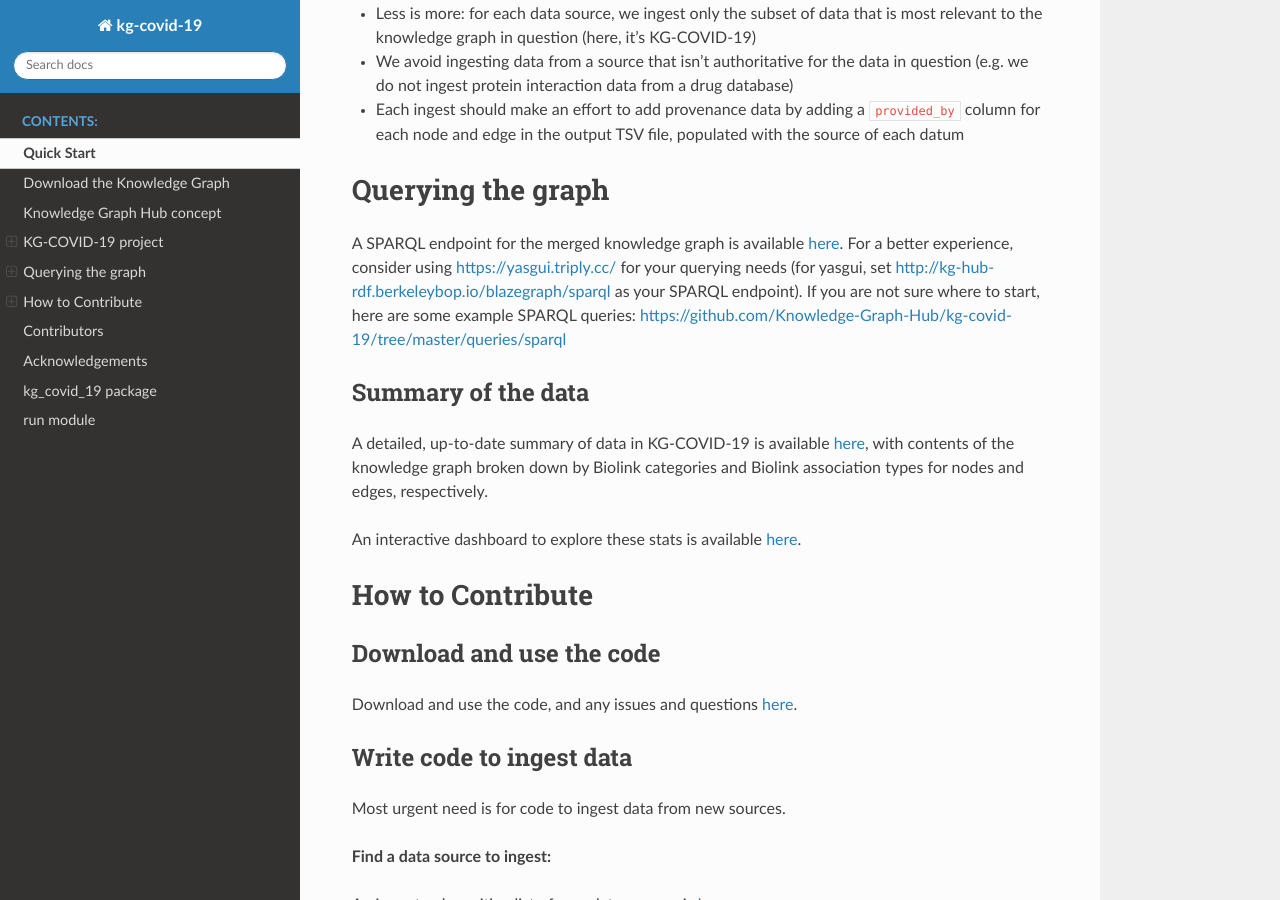
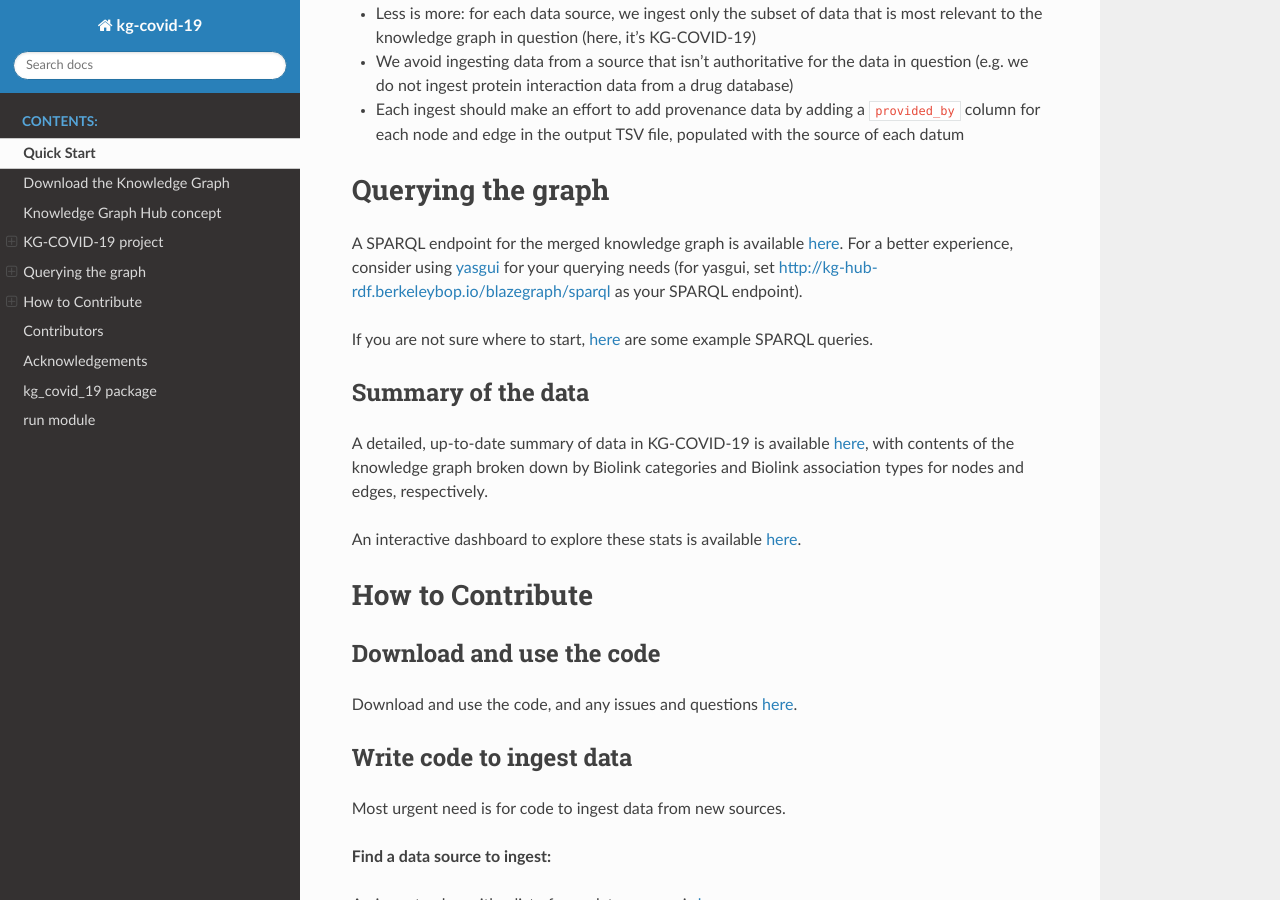
Before and after one commit to Knowledge-Graph-Hub/kg-covid-19, a Sphinx documentation site: the page built from sphinx/getting_started.rst, in a window 1280 px wide and 900 px high, scrolled down 2567 px. Built offline with Sphinx 7.4.7 and the Read the Docs theme 2.0.0, drawn with Linux system fonts in a browser that asks for light colours; some of the changed lines change nothing that is shown.

Commit message:
Add link to grlc queries

```diff
--- a/sphinx/getting_started.rst
+++ b/sphinx/getting_started.rst
@@ -150,12 +150,9 @@ Querying the graph
 
 A SPARQL endpoint for the merged knowledge graph is available
 `here <http://kg-hub-rdf.berkeleybop.io/blazegraph/#query>`__. For a
-better experience, consider using https://yasgui.triply.cc/ for your
-querying needs (for yasgui, set
-http://kg-hub-rdf.berkeleybop.io/blazegraph/sparql as your SPARQL
-endpoint). If you are not sure where to start, here are some example
-SPARQL queries:
-https://github.com/Knowledge-Graph-Hub/kg-covid-19/tree/master/queries/sparql
+better experience, consider using `yasgui <https://yasgui.triply.cc/>`__ for your querying needs (for yasgui, set http://kg-hub-rdf.berkeleybop.io/blazegraph/sparql as your SPARQL endpoint).
+
+If you are not sure where to start, `here <http://grlc.io/api-git/Knowledge-Graph-Hub/kg-covid-19/subdir/queries>`__ are some example SPARQL queries.
 
 Summary of the data
 ~~~~~~~~~~~~~~~~~~~
```
